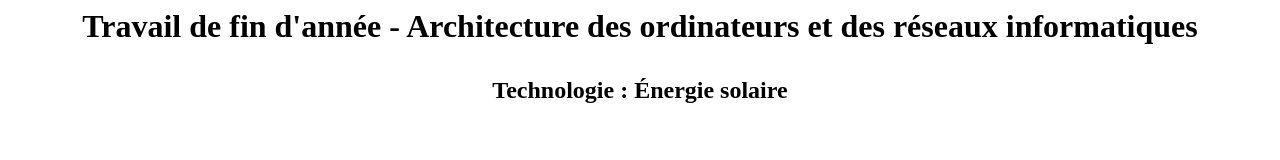
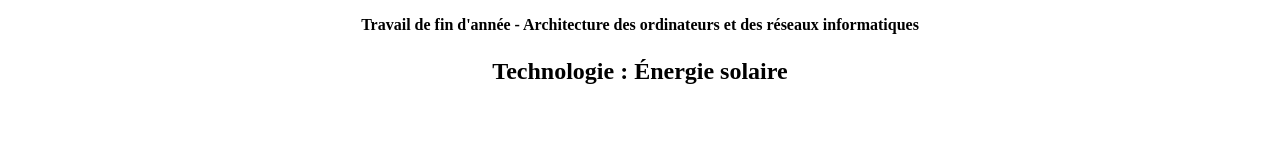
Before and after one commit to cdelahaut/cdelahaut.github.io, a plain HTML site: page index.html in a window 1280 px wide. Drawn offline with Linux system fonts and the light colour scheme.

Commit message:
modifications pro

```diff
--- a/index.html
+++ b/index.html
@@ -1,4 +1,12 @@
-<center><h1><head><p><b>Travail de fin d'année -  Architecture des ordinateurs et des réseaux informatiques</b></p></head></h1></center>
+<!DOCTYPE html>
+<html>
+<center><head><p><b>Travail de fin d'année -  Architecture des ordinateurs et des réseaux informatiques</b></p></head>
+<h2><p>Technologie : Énergie solaire</p></center></h2>
 <p></p>
-<h2><center><html><p>Technologie : Énergie solaire</p></html></center></h2>
-<p></p>
+
+
+
+
+
+
+</html>
```
